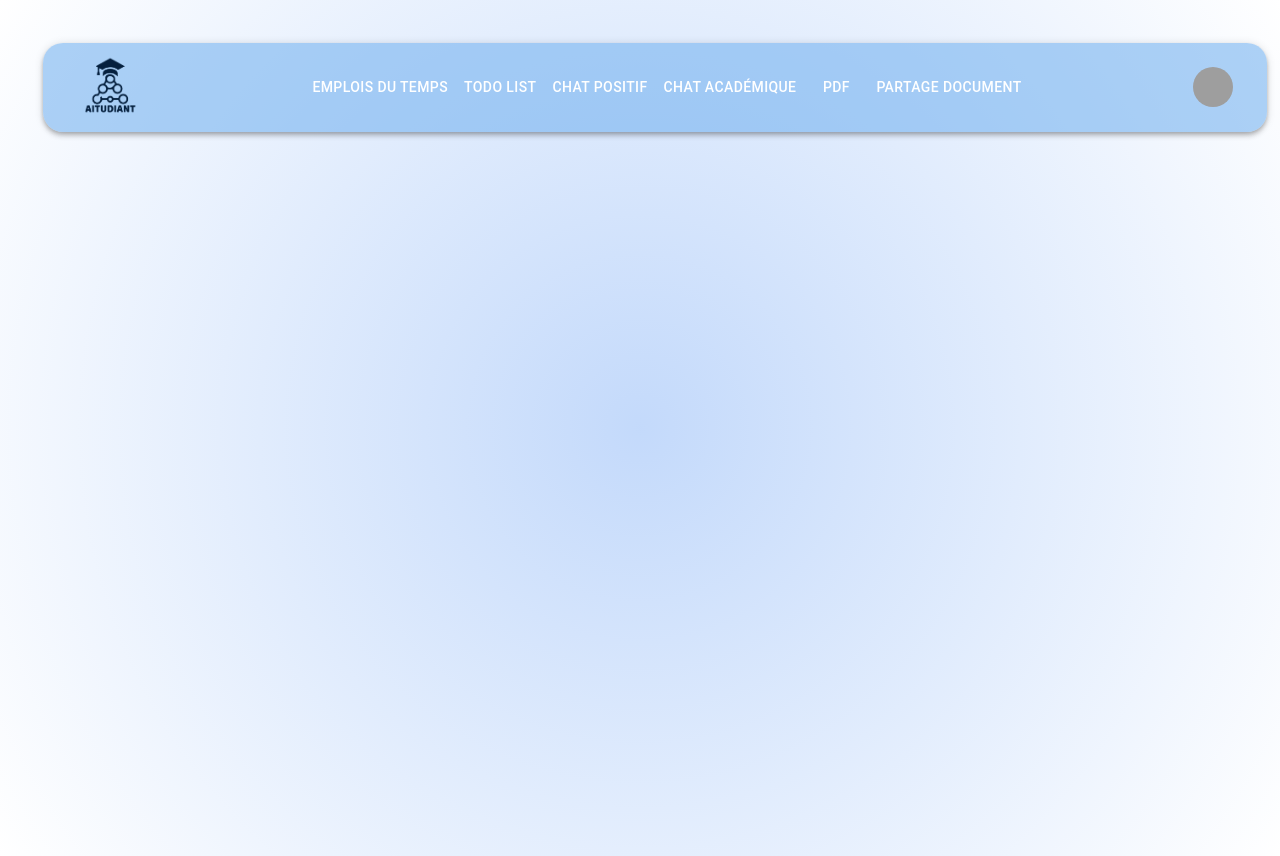
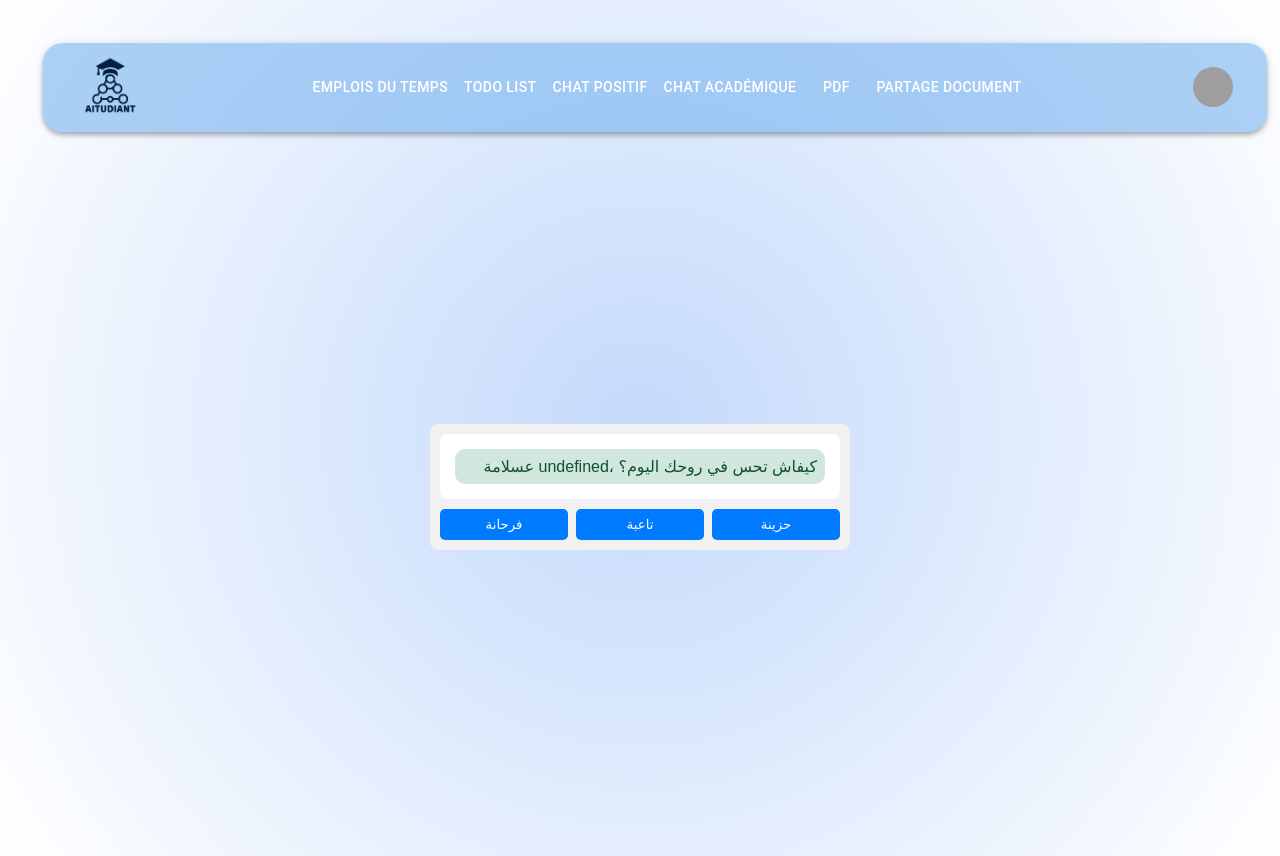
Before and after one commit to chaymaamri/client, a React (Create React App) app: page /chatbot in a window 1280 px wide. Built offline with nearby package versions, Linux system fonts and the light colour scheme; grey boxes are pictures that could not be loaded.

Commit message:
helloooo

```diff
--- a/src/App.jsx
+++ b/src/App.jsx
@@ -6,6 +6,7 @@ import { Routes, Route } from 'react-router-dom';
 import SignIn from './components/SignIn';
 import SignUp from './components/SignUp';
 import MonCompte from './components/MonCompte';
+import Chatbot from "./components/Chatbot";
 
 
 
@@ -20,6 +21,8 @@ function App() {
           <Route path="/signin" element={<SignIn />} />
           <Route path="/signup" element={<SignUp />} />
           <Route path="/profile" element={<MonCompte />} />
+          <Route path="/chatbot" element={<Chatbot />} />
+
           {/* <Route path="/emplois" element={<Emplois />} /> */}
           {/* Tu peux ajouter d'autres routes ici si nécessaire */}
         </Routes>
--- a/src/components/Bar.jsx
+++ b/src/components/Bar.jsx
@@ -44,6 +44,13 @@ function Bar() {
     // Ajouter d'autres conditions pour 'Dashboard' ou 'Logout' si nécessaire
   };
 
+  const handlePageClick = (page) => {
+    if (page === 'Chat Positif') {
+      navigate('/chatbot'); // Rediriger vers le chatbot
+    }
+    handleCloseNavMenu();
+  };
+
   return (
     <AppBar position="static" className="custom-navbar">
       <Container maxWidth="xl">
@@ -80,7 +87,7 @@ function Bar() {
               }}
             >
               {pages.map((page) => (
-                <MenuItem key={page} onClick={handleCloseNavMenu}>
+                <MenuItem key={page} onClick={() => handlePageClick(page)}>
                   <Typography textAlign="center">{page}</Typography>
                 </MenuItem>
               ))}
@@ -121,7 +128,7 @@ function Bar() {
             {pages.map((page) => (
               <Button
                 key={page}
-                onClick={handleCloseNavMenu}
+                onClick={() => handlePageClick(page)}
                 sx={{ my: 2, color: 'white', display: 'block' }}
               >
                 {page}
--- /dev/null
+++ b/src/components/Chatbot.jsx
@@ -0,0 +1,102 @@
+import React, { useState, useRef, useEffect } from 'react';
+import '../components/chatbot.css';
+
+const Chatbot = ({ userName }) => {
+  // Initialisation de l'état
+  const initialMessage = `عسلامة ${userName}، كيفاش تحس في روحك اليوم؟`;
+  const [chatHistory, setChatHistory] = useState([initialMessage]); // Historique des messages
+  const [options, setOptions] = useState(['فرحانة', 'تاعبة', 'حزينة']);
+  const [step, setStep] = useState(0);
+
+  // Référence pour le défilement automatique
+  const chatEndRef = useRef(null);
+
+  // Fonction pour faire défiler automatiquement jusqu'en bas
+  useEffect(() => {
+    chatEndRef.current?.scrollIntoView({ behavior: 'smooth' });
+  }, [chatHistory]);
+
+  // Fonction pour gérer les réponses de l'utilisateur
+  const handleResponse = (choice) => {
+    let newMessage;
+    if (step === 0) {
+      // Première étape
+      if (choice === 'فرحانة') {
+        newMessage = 'الحمد لله! شنوة الحاجة اللي مفرحتك اليوم؟';
+        setOptions(['العائلة', 'الأصحاب', 'الحياة بصفة عامة', 'شيء آخر']);
+      } else if (choice === 'تاعبة') {
+        newMessage = 'خذ راحتك شوية. شنو السبب تعبك؟';
+        setOptions(['الخدمة', 'الدراسة', 'ظروف الحياة', 'شيء آخر']);
+      } else if (choice === 'حزينة') {
+        newMessage = 'ما عليك كان تصبر، الحياة ديما عندها جانب حلو.';
+        setOptions(['العائلة', 'الأصحاب', 'الوحدة', 'شيء آخر']);
+      }
+      setStep(1);
+    } else if (step === 1) {
+      // Deuxième étape selon la réponse donnée
+      switch (choice) {
+        case 'العائلة':
+          newMessage = 'العايلة ديما عندها مشاكل، أما ديما عندهم جانب إيجابي. شنو تحب تحكي؟';
+          setOptions(['صحيح', 'أحياناً صعيب']);
+          break;
+        case 'الأصحاب':
+          newMessage = 'الأصحاب هم فراج الحياة! تحب تحكي مع أصحابك اليوم؟';
+          setOptions(['إيه', 'لا, نشوفهم قريب']);
+          break;
+        case 'الحياة بصفة عامة':
+          newMessage = 'الحياة فيها الحلو والمر، لازم نفرحوا بالأشياء الصغيرة. شنو رأيك؟';
+          setOptions(['صحيح', 'مش ديما ساهل']);
+          break;
+        case 'الخدمة':
+          newMessage = 'العمل صعيب، أما لازم تحاول تجد توازن. كيف تشوف الخدمة؟';
+          setOptions(['محتاج نصائح', 'إن شاء الله']);
+          break;
+        case 'الدراسة':
+          newMessage = 'الدراسة تتطلب مجهود، لكن بتوكل على الله. شنو المواد اللي صعيبة عليك؟';
+          setOptions(['نصائح للمراجعة', 'ما نجمش نكمل']);
+          break;
+        case 'ظروف الحياة':
+          newMessage = 'الظروف الحياة ديما فيها تحديات، لكن الحمد لله على كل شيء. كيف تتعامل مع الضغوط؟';
+          setOptions(['الحمد لله', 'صحيح, نحتاج نصائح']);
+          break;
+        case 'الوحدة':
+          newMessage = 'الوحدة صعيبة، أما لازم دايمًا نتذكر إننا مش وحدنا في الدنيا. تحب تحكي أكثر؟';
+          setOptions(['كيف نلقى أصحاب', 'نحب نكون وحدي']);
+          break;
+        default:
+          newMessage = 'خذ راحة، وديما ابقى إيجابي!';
+          setOptions(['تعاود من الأول']);
+      }
+      setStep(2);
+    } else if (step === 2 && choice === 'تعاود من الأول') {
+      // Réinitialisation de la conversation
+      newMessage = initialMessage;
+      setOptions(['فرحانة', 'تاعبة', 'حزينة']);
+      setStep(0);
+    }
+
+    setChatHistory((prevHistory) => [...prevHistory, choice, newMessage]);
+  };
+
+  return (
+    <div className="chatbot-container">
+      <div className="chatbot-history">
+        {chatHistory.map((msg, index) => (
+          <p key={index} className={index % 2 === 0 ? 'user-message' : 'bot-message'}>
+            {msg}
+          </p>
+        ))}
+        <div ref={chatEndRef} />
+      </div>
+      <div className="chatbot-options">
+        {options.map((option) => (
+          <button key={option} onClick={() => handleResponse(option)} className="chatbot-button">
+            {option}
+          </button>
+        ))}
+      </div>
+    </div>
+  );
+};
+
+export default Chatbot;
--- /dev/null
+++ b/src/components/chatbot.css
@@ -0,0 +1,57 @@
+.chatbot-container {
+  width: 100%;
+  max-width: 400px;
+  margin: auto;
+  display: flex;
+  flex-direction: column;
+  background-color: #f1f1f1;
+  border-radius: 8px;
+  padding: 10px;
+}
+
+.chatbot-history {
+  max-height: 300px;
+  overflow-y: auto;
+  padding: 10px;
+  margin-bottom: 10px;
+  background-color: white;
+  border-radius: 8px;
+}
+
+.user-message {
+  text-align: right;
+  background-color: #d1e7dd;
+  color: #0f5132;
+  padding: 8px;
+  border-radius: 10px;
+  margin: 5px;
+}
+
+.bot-message {
+  text-align: left;
+  background-color: #f8d7da;
+  color: #842029;
+  padding: 8px;
+  border-radius: 10px;
+  margin: 5px;
+}
+
+.chatbot-options {
+  display: flex;
+  flex-wrap: wrap;
+  gap: 8px;
+}
+
+.chatbot-button {
+  flex: 1;
+  padding: 8px;
+  background-color: #007bff;
+  color: white;
+  border: none;
+  border-radius: 5px;
+  cursor: pointer;
+}
+
+.chatbot-button:hover {
+  background-color: #0056b3;
+}
```
